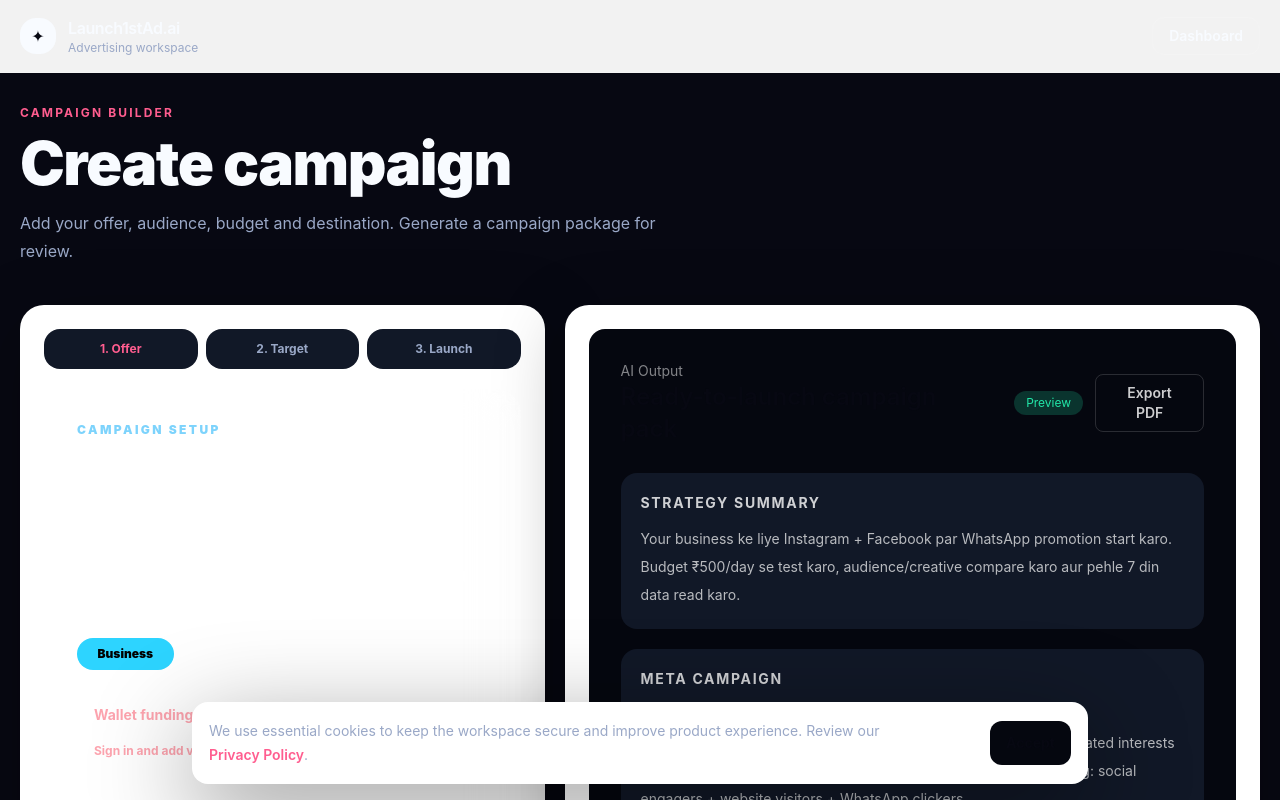
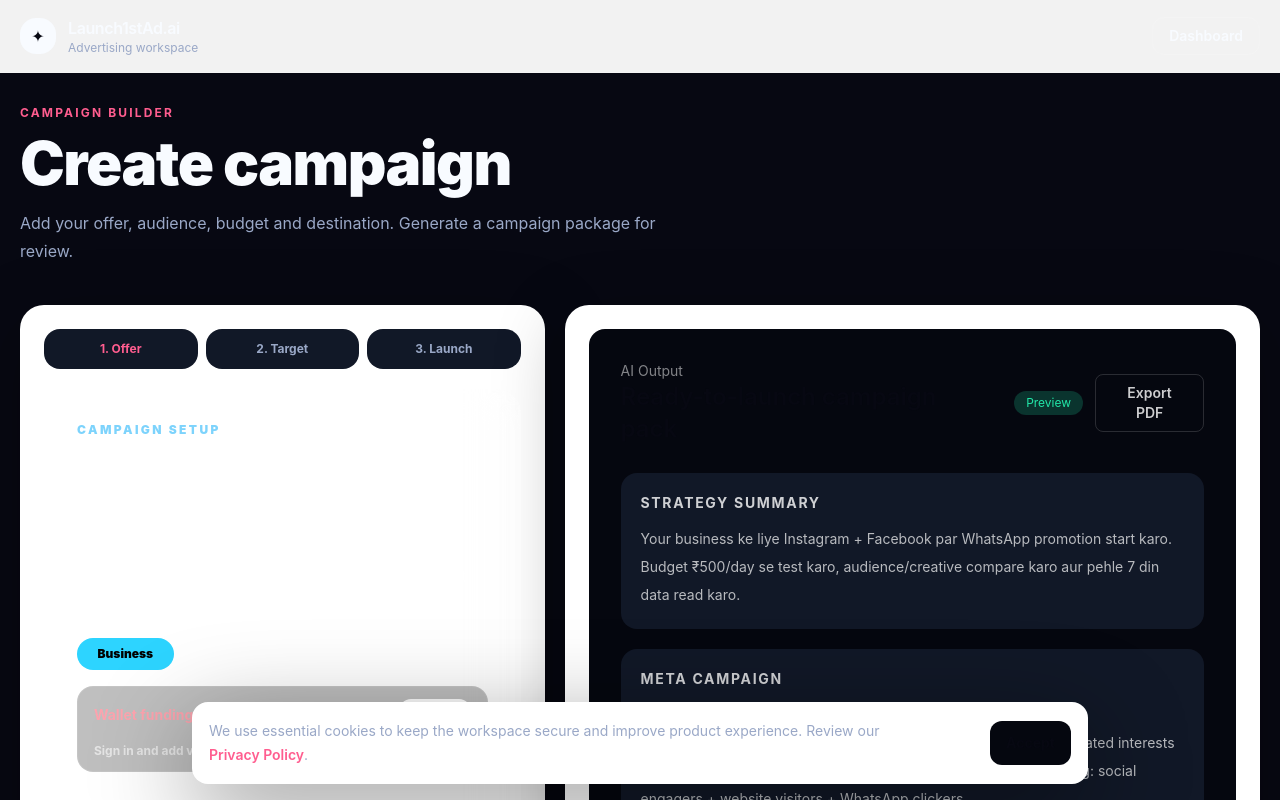
Before and after one commit to lkmeeena882437-dotcom/Launch1stAd.ai, a Next.js app: page /campaign in a window 1280 px wide. Shown: the top 800 px of the page. Built offline with nearby package versions, Linux system fonts and the light colour scheme.

Commit message:
Fix Tailwind opacity classes in campaign form

```diff
--- a/components/campaign/CampaignForm.tsx
+++ b/components/campaign/CampaignForm.tsx
@@ -54,28 +54,28 @@ export function CampaignForm({ form, update, onSubmit }: {
   }
 
   return (
-    <section className="rounded-3xl border border-white/10 bg-white/8 p-5 text-white backdrop-blur-xl md:p-8">
+    <section className="rounded-3xl border border-white/10 bg-white/10 p-5 text-white backdrop-blur-xl md:p-8">
       <p className="text-xs font-black uppercase tracking-[0.2em] text-[#7dd3fc]">Campaign setup</p>
       <h1 className="mt-3 text-4xl font-black tracking-tight md:text-5xl">Build a launch-ready campaign.</h1>
-      <p className="mt-4 leading-7 text-white/62">Add business details, destination, audience, budget and billing model.</p>
+      <p className="mt-4 leading-7 text-white/60">Add business details, destination, audience, budget and billing model.</p>
       <div className="mt-5 grid grid-cols-2 gap-2 text-center text-xs font-black sm:grid-cols-4">
         {steps.map((label, index) => (
-          <button key={label} type="button" onClick={() => setStep(index + 1)} className={step === index + 1 ? "rounded-full bg-[#2dd4ff] px-3 py-2 text-black" : "rounded-full bg-white/10 px-3 py-2 text-white/68"}>{label}</button>
+          <button key={label} type="button" onClick={() => setStep(index + 1)} className={step === index + 1 ? "rounded-full bg-[#2dd4ff] px-3 py-2 text-black" : "rounded-full bg-white/10 px-3 py-2 text-white/70"}>{label}</button>
         ))}
       </div>
-      <div className="mt-4 flex flex-wrap items-center justify-between gap-3 rounded-2xl border border-white/10 bg-black/22 px-4 py-3 text-sm font-bold text-[#fda4af]">
+      <div className="mt-4 flex flex-wrap items-center justify-between gap-3 rounded-2xl border border-white/10 bg-black/25 px-4 py-3 text-sm font-bold text-[#fda4af]">
         <span>Wallet funding: {walletReady ? "Ready" : "Required before review"}</span>
         <button type="button" onClick={checkWallet} className="rounded-xl bg-white px-3 py-2 text-xs font-black text-black">Refresh</button>
-        <span className="w-full text-xs text-white/58">{walletStatus}</span>
+        <span className="w-full text-xs text-white/60">{walletStatus}</span>
       </div>
       <form onSubmit={submit} className="mt-8 space-y-5">
         {step === 1 && <BusinessFields form={form} update={update} />}
         {step === 2 && <PromotionFields form={form} update={update} />}
         {step === 3 && <TargetFields form={form} update={update} />}
         {step === 4 && (
-          <div className="rounded-2xl border border-white/10 bg-black/22 p-5">
+          <div className="rounded-2xl border border-white/10 bg-black/25 p-5">
             <h2 className="text-xl font-black">Ready for review</h2>
-            <p className="mt-2 text-sm leading-6 text-white/62">A review request is created only after verified wallet funding.</p>
+            <p className="mt-2 text-sm leading-6 text-white/60">A review request is created only after verified wallet funding.</p>
             <div className="mt-4 grid gap-3 text-sm md:grid-cols-2">
               <p><span className="font-black">Business:</span> {form.businessName || "Not added"}</p>
               <p><span className="font-black">Destination:</span> {form.promotionType}</p>
```
